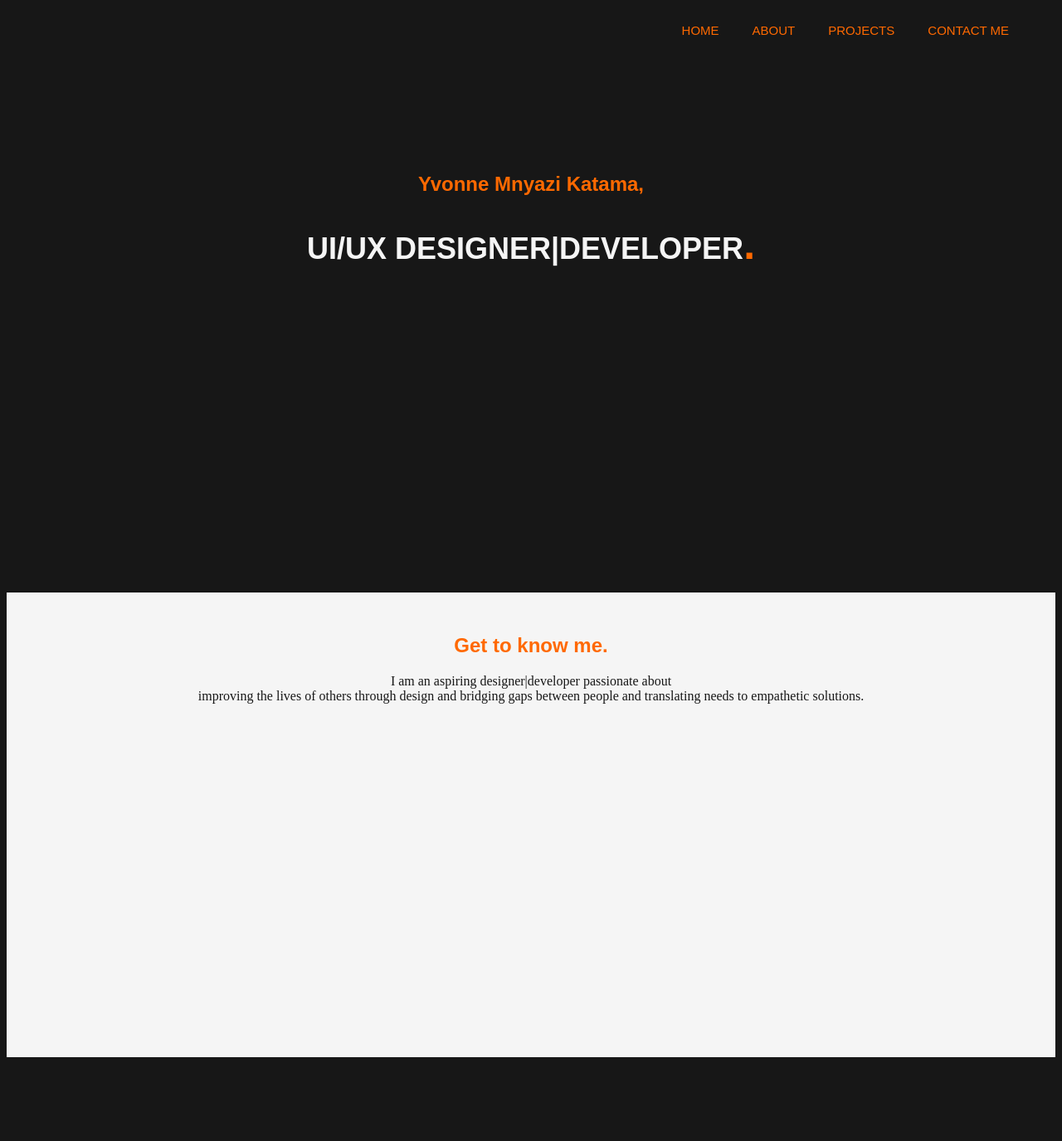
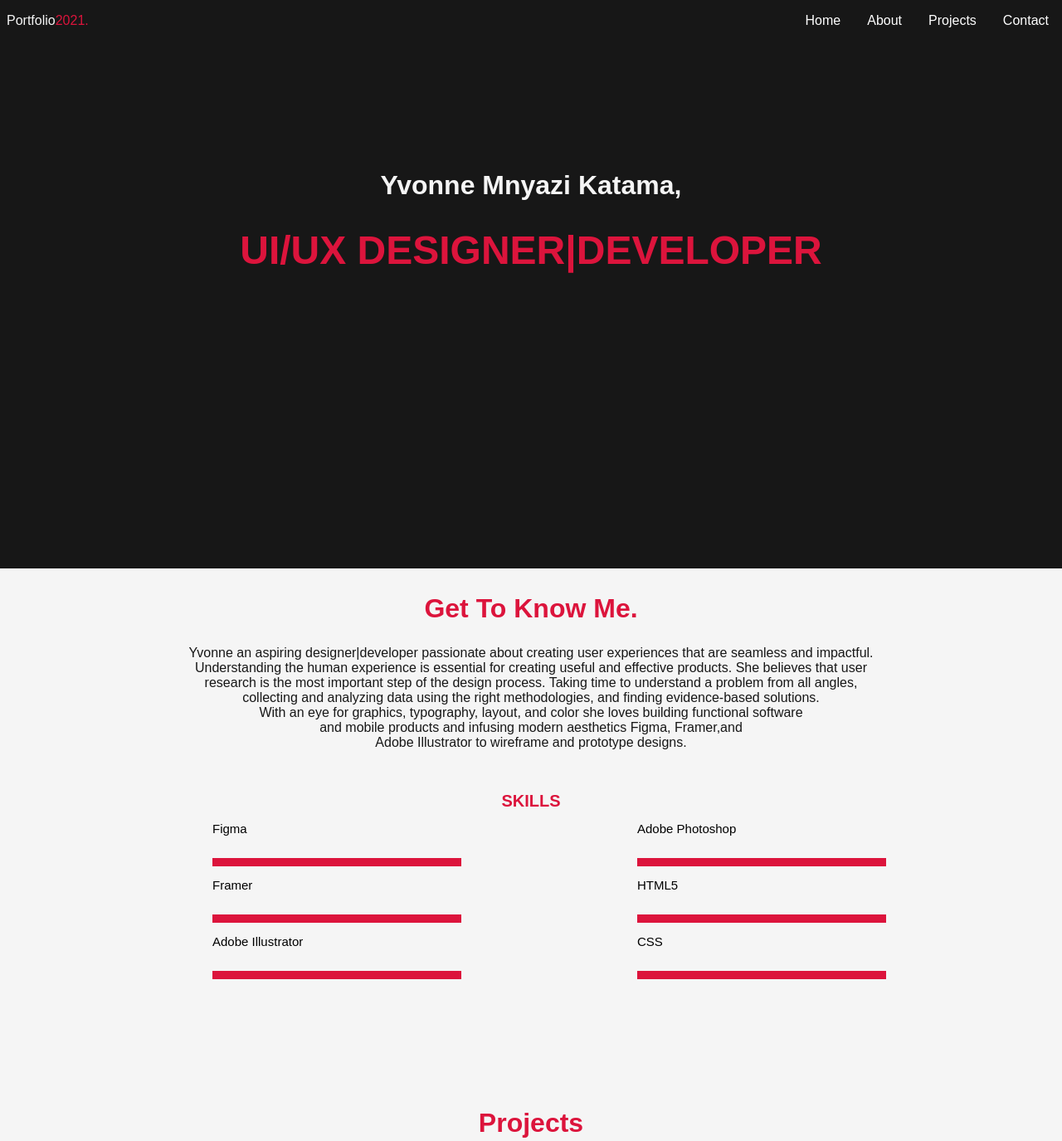
Before and after one commit to Yvonnekatama/Portfolio, a plain HTML site: page index.html in a window 1280 px wide. Shown: the top 1375 px of the page at 83% size. Before the commit the page ends 1282 px from the top, so only its background shows below. Drawn offline with Linux system fonts and the light colour scheme.

Commit message:
portfolio

```diff
--- a/index.html
+++ b/index.html
@@ -6,36 +6,82 @@
     <meta http-equiv="X-UA-Compatible" content="IE=edge">
     <meta name="viewport" content="width=device-width, initial-scale=1.0">
     <title>Portfolio</title>
-    <link rel="stylesheet" href="style.css
-    ">
+    <link rel="stylesheet" href="style.css">
+    <script src="script.js" defer></script>
+    <link rel="preconnect" href="https://fonts.googleapis.com">
+    <link rel="preconnect" href="https://fonts.gstatic.com" crossorigin>
 </head>
 
 <body>
 
     <body>
+        <nav class="navbar">
+            <div class="brand-title">Portfolio<span></span><span>2021.</span></div>
+            <a href="#" class="menu-button">
+              <span class="bar"></span>
+              <span class="bar"></span>
+              <span class="bar"></span>
+            </a>
+            <div class="navbar-links">
+              <ul>
+                <li><a href="#Index.html">Home</a></li>
+                <li><a href="#About.html">About</a></li>
+                <li><a href="#Projects.html">Projects</a></li>
+                <li><a href="Contacts.html">Contact</a></li>
+              </ul>
+            </div>
+          </nav>
 
-        <div class="Nav">
-            <a href="#Contacts.html">CONTACT ME</a>
-            <a href="#Projects.html">PROJECTS</a>
-            <a href="#About.html">ABOUT</a>
-            <a href="index.html">HOME</a>
-            <!-- <div class="logo"></div>
+        <div class="heading">
+            <h2>Yvonne Mnyazi Katama,</h2>
+            <h1>UI/UX DESIGNER|DEVELOPER</h1>
+        </div>
+         <!-- About Section -->
 
-            <div class="logo"></div> -->
+         <div id="About.html" class="about">
+            <h2 id="gkm">Get To Know Me.</h2>
+            <p id="p1">
+                Yvonne an aspiring designer|developer passionate about creating user experiences that are seamless and impactful.<br>
+                Understanding the human experience is essential for creating useful and effective products.
+                She believes that user<br> research is the most important step of the design process.
+                Taking time to understand a problem from all angles,<br>collecting and analyzing data using the right methodologies,
+                and finding evidence-based solutions.<br>With an eye for graphics, typography, layout, and color she loves building functional
+                software<br> and mobile products and infusing modern aesthetics Figma, Framer,and<br> Adobe Illustrator to wireframe and prototype designs.</p>
 
-        </div>
-        <div class="heading">
-            <h3>Yvonne Mnyazi Katama,</h3>
-            <h1>UI/UX DESIGNER|DEVELOPER<span id="stop">.</span></h1>
+        <h3 class="skill">SKILLS</h3>
+        <div class="skills">
+            <div class="container" class="h" style="text-align: left; margin-left: 20%;">
+                <div class="item">
+                    <label for="fig" style="font-size: 15px; ">Figma</label><br><progress id="fig" value="100"
+                        max="100"></progress>
+                </div>
+                <div class="item ">
+                    <label for="AP" style="font-size: 15px; ">Adobe Photoshop</label><br><progress id="AP" value="100"
+                        max="100"></progress>
+                </div>
+                <div class="item">
+                    <label for="Framer" style="font-size: 15px; ">Framer</label><br><progress id="Framer" value="100"
+                        max="100"></progress>
+                </div>
+                <div class="item">
+                    <label for="HT" style="font-size: 15px; ">HTML5</label><br><progress id="html" value="100"
+                        max="100"></progress>
+                </div>
+                <div class="item">
+                    <label for="AI" style=" font-size: 15px; ">Adobe Illustrator</label><br><progress id="AI" value="100"
+                        max="100"></progress>
+                </div>
+                <div class="item">
+                    <label for="CSS" style=" font-size: 15px; ">CSS</label><br><progress id="CSS" value="100"
+                        max="100"></progress>
+                        <!-- <a href="#" class="cta">Resume</a> -->
+
+                </div>
+            </div>
         </div>
 
-
-        <div id="About.html" class="about">
-            <h2 id="gkm">Get to know me.</h2>
-            <p id="p1">I am an aspiring designer|developer passionate about <br>improving the lives of others through
-                design and bridging gaps between people and translating needs to empathetic solutions.</p>
-
-        <div id="Projects.html">
+        <div id="Projects.html" class="projects">
+            <h2 id="pro">Projects</h2>
             <p></p>
             <p></p>
         </div>
--- /dev/null
+++ b/script.js
@@ -0,0 +1,6 @@
+const toggleButton = document.getElementsByClassName('menu-button')[0]
+const navbarLinks = document.getElementsByClassName('navbar-links')[0]
+
+toggleButton.addEventListener('click', () => {
+  navbarLinks.classList.toggle('active')
+})
--- a/style.css
+++ b/style.css
@@ -1,96 +1,241 @@
 body{
-    background-color:rgb(23,23,23);
-    background-repeat: no-repeat;
+   background-color:rgb(23,23,23) ;
     color: white;
+    margin: 0;
+    padding: 0;
+}
+::-webkit-scrollbar{
+    width: 8px;
+}
+::-webkit-scrollbar-track{
+    background: whitesmoke;
+}
+::-webkit-slider-thumb{
+    background:crimson ;
+}
+::-webkit-scrollbar-thumb:hover{
+    background:crimson ;
+
+}
+html{
+    scroll-behavior: smooth;
+    font-family: 'Montserrat', sans-serif;
+}
+  a{
+    padding:20px;
+    position: relative;
+    font-weight: normal;
+    font-family: 'Montserrat', sans-serif;
+    text-align: center;
+    text-decoration: none;
+    color:whitesmoke;
+    transition: 0.5s;
+
+ }
+
+a::after {
+    position: absolute;
+    content: "";
+    width: 100%;
+    height: 3px;
+    top: 100%;
+    left: 0;
+    background:crimson;
+    transition: transform 0.5s;
+    transform: scaleX(0);
+    transform-origin: right;
+
+  }
+
+  a:hover::after {
+    transform: scaleX(1);
+    transform-origin: left;
+    background-color: crimson;
+  }
+  a:hover{
+      color: whitesmoke;
+
+  }
+  .navbar {
+    display: flex;
+    position: relative;
+    justify-content: space-between;
+    align-items: center;
+    color: whitesmoke;
 
 }
 
-.Nav{
-    position: fixed;
-    color: rgb(255,105,0);
-    height: 50px;
-    width: 100;
-    margin-left: 62%;
-}
-a{
-    padding:20px;
-    font-family: proxima-nova, sans-serif;
-    float: right;
-    text-decoration: none;
-    font-weight: lighter;
-    font-style:normal;
-    font-size: 15px;
-    text-align: center;
-    color: rgb(255,105,0);
-
- }
- .logo{
-     background-color: rgb(255,105,0);
-     width: 30px;
-     height: 30px;
 
 
- }
- .about{
-     height: 70vh;
-     background-color: whitesmoke;
- }
 
-#stop{
-    color: rgb(255,105,0);
-    font-size: 50px;
+
+.brand-title {
+    font-size: 1rem;
+    margin: .5rem;
 }
-.heading{
+
+.navbar-links {
+    height: 100%;
+}
+
+.navbar-links ul {
+    display: flex;
+    margin: 0;
+    padding: 0;
+}
+
+.navbar-links li {
+    list-style: none;
+}
+
+.navbar-links li a {
+    display: block;
+    text-decoration: none;
+    color: white;
+    padding: 1rem;
+
+}
+.menu-button {
+    position: absolute;
+    top: .75rem;
+    right: 1rem;
+    display: none;
+    flex-direction: column;
+    justify-content: space-between;
+    width: 30px;
+    height: 21px;
+}
+
+.menu-button .bar {
+    height: 3px;
+    width: 100%;
+    background-color: white;
+    border-radius: 10px;
+}
+
+@media (max-width: 800px) {
+    .navbar {
+        flex-direction: column;
+        align-items: flex-start;
+    }
+
+    .menu-button {
+        display: flex;
+    }
+
+    .navbar-links {
+        display: none;
+        width: 100%;
+    }
+
+    .navbar-links ul {
+        width: 100%;
+        flex-direction: column;
+    }
+
+    .navbar-links ul li {
+        text-align: center;
+    }
+
+    .navbar-links ul li a {
+        padding: .5rem 1rem;
+    }
+
+    .navbar-links.active {
+        display: flex;
+    }
+}
+  .heading{
+    background-color:rgb(23,23,23);
     padding-top: 10%;
-    height: 70vh;
-    /* background-image: url("images/yvonne.png"); */
+    height: 60vh;
     background-repeat: no-repeat;
     background-attachment: fixed;
-    background-position: center;
+    text-align: center;
+}
+
+h2{
+    color: whitesmoke;
+    font-size: 2rem;
+    font-family: 'Montserrat', sans-serif;
+}
+
+h1{
+    color: crimson;
+    font-size: 3rem;
+    font-family: 'Montserrat', sans-serif;
+}
+span{
+    color: crimson;
+}
+.skill{
+    color:crimson ;
+    margin-bottom: auto;
+    padding-top: 30px;
+    font-family: 'Montserrat', sans-serif;
+    font-size: 20px;
+    text-align: center;
 
 }
-h1{
-    color: whitesmoke;
-    text-align: center;
-    font-family: Arial, Helvetica, sans-serif;
-    font-size: 36px;
-    padding-top: 5px;}
-h3{
-    color:rgb(255,105,0);
-    text-align: center;
-    font-family: Arial, Helvetica, sans-serif;
-    font-size: 24px;
-    padding-top: 50px;
-
+.about{
+    height: 100vh;
+    background-color: whitesmoke;
+    margin-top: 300;
 }
-h2{
-    color: whitesmoke;
-    text-align: center;
-    font-family: Arial, Helvetica, sans-serif;
+progress[value] {
+    width: 300px;
+    height: 10px;
 }
 
- a:hover{
-     color:whitesmoke;
- }
+progress[value] {
+    -webkit-appearance: none;
+    appearance: none;
+}
 
- #button{
-    margin:50px auto ;
-    height: 40px;
-    width: 120px;
-    font-size: 18px;
-    background-color: rgb(255, 105, 0);
-    color: whitesmoke;
-    border-radius: 10px;
-    border-color:rgb(255,105,0) ;
-    margin-left: 560px;
-    margin-bottom: 100px;
+progress[value]::-webkit-progress-value{
+    background-color: crimson;
+}
 
+progress::-webkit-progress-bar {
+    background-color: crimson;
+}
+.container {
+    display: grid;
+    grid-template-columns: auto auto;
+}
+label{
+    color: black;
+}
+
+.item {
+    /* padding: 5px; */
+    font-size: 30px;
+    text-align: left;
 }
 #p1{
 color:rgb(23,23,23);
 text-align: center;
+font-family: 'Montserrat', sans-serif;
+
 }
 #gkm{
-    color:rgb(255,105,0) ;
-   padding-top: 50px;
+    color:crimson ;
+   padding-top: 30px;
+   font-family: 'Montserrat', sans-serif;
+   text-align: center;
+
 }
+.cta{
+    border: 10px;
+}
+.projects{
+    height: 100vh;
+
+}
+#pro{
+    text-align: center;
+    color: crimson ;
+    margin-top: 12%;
+    justify-content: center;
+    font-family: 'Montserrat', sans-serif;
+}
```
